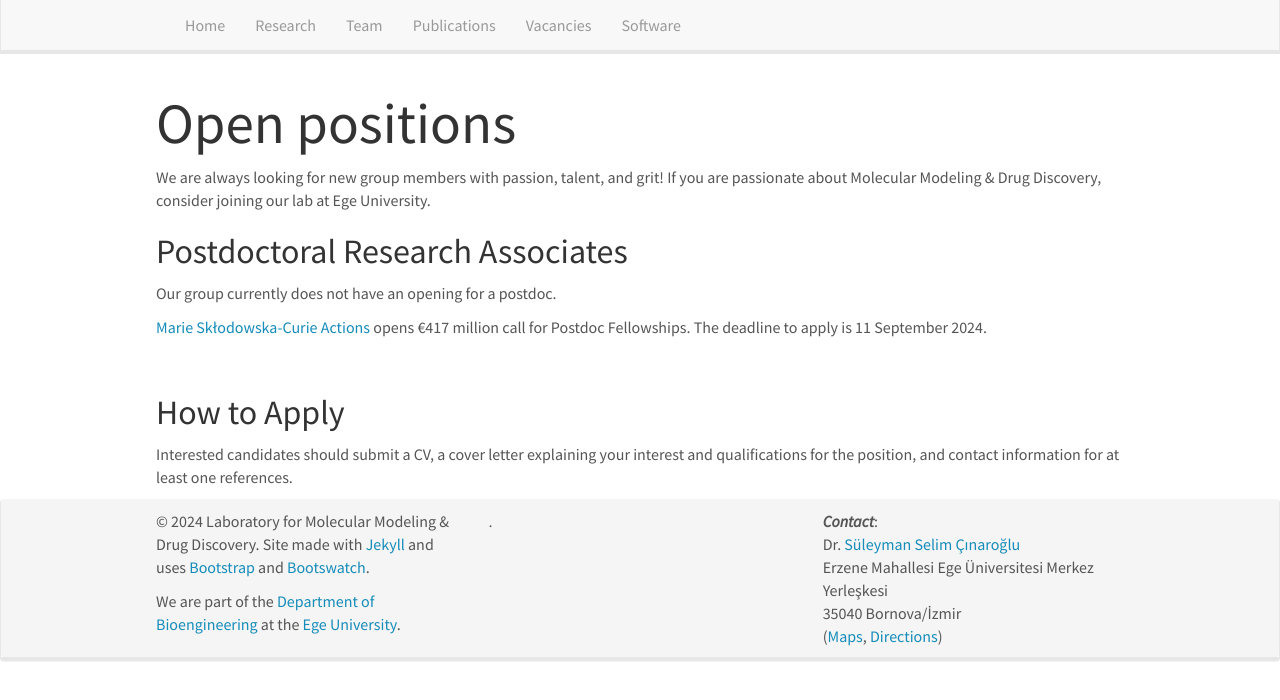
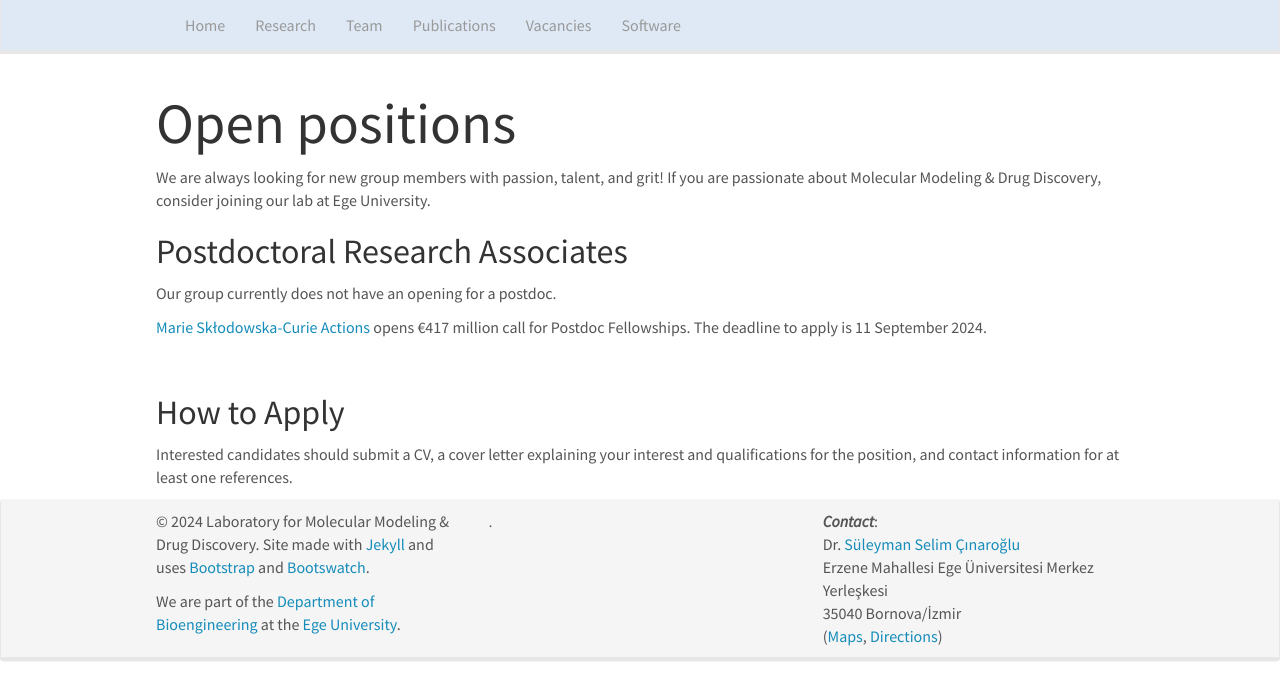
Before and after one commit to CinarogluLab/cinaroglulab.github.io, a Jekyll site: the page built from _pages/openings.md, in a window 1280 px wide. Shown: the top 700 px of the page. Built offline with Jekyll 4.4.1, drawn with Linux system fonts in a browser that asks for light colours; nearby versions of some CDN libraries.

Commit message:
Update _variables.scss

```diff
--- a/_sass/bootstrap/_variables.scss
+++ b/_sass/bootstrap/_variables.scss
@@ -366,7 +366,7 @@ $navbar-padding-vertical:          (($navbar-height - $line-height-computed) / 2
 $navbar-collapse-max-height:       340px !default;
 
 $navbar-default-color:             $text-color !default;
-$navbar-default-bg:                #f8f8f8 !default;
+$navbar-default-bg:                #dfe9f6 !default;
 $navbar-default-border:            $input-border !default;
 
 // Navbar links
```
